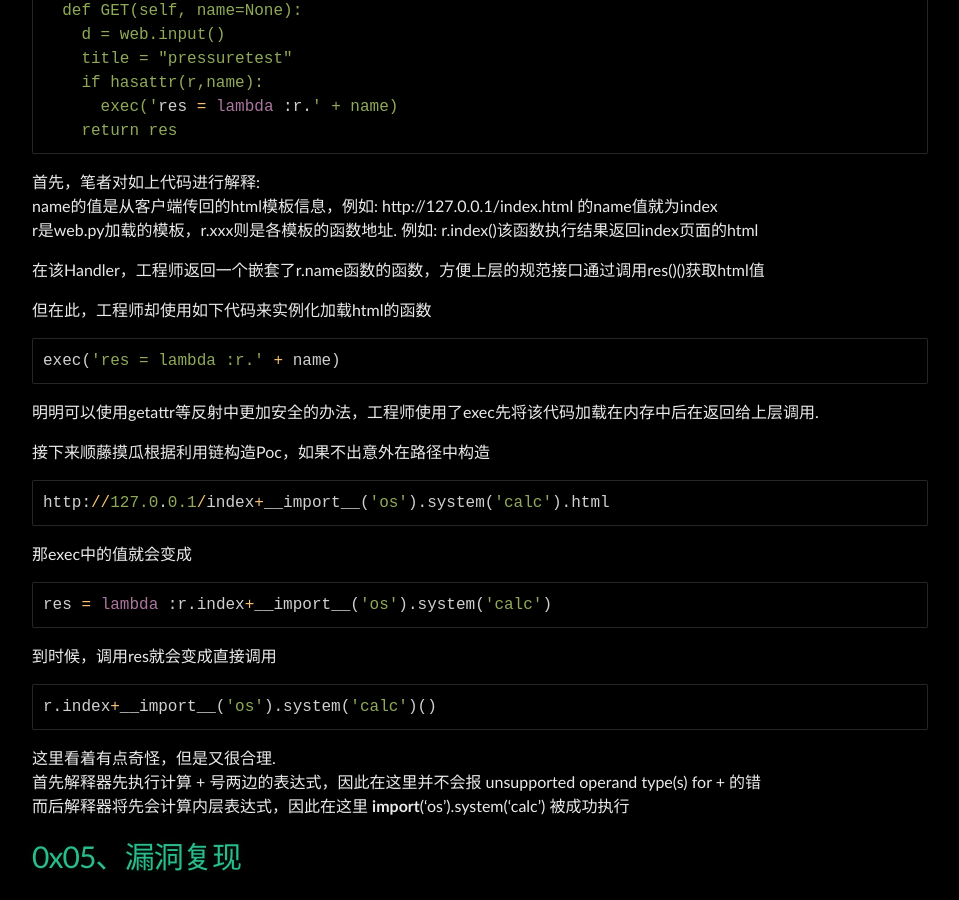
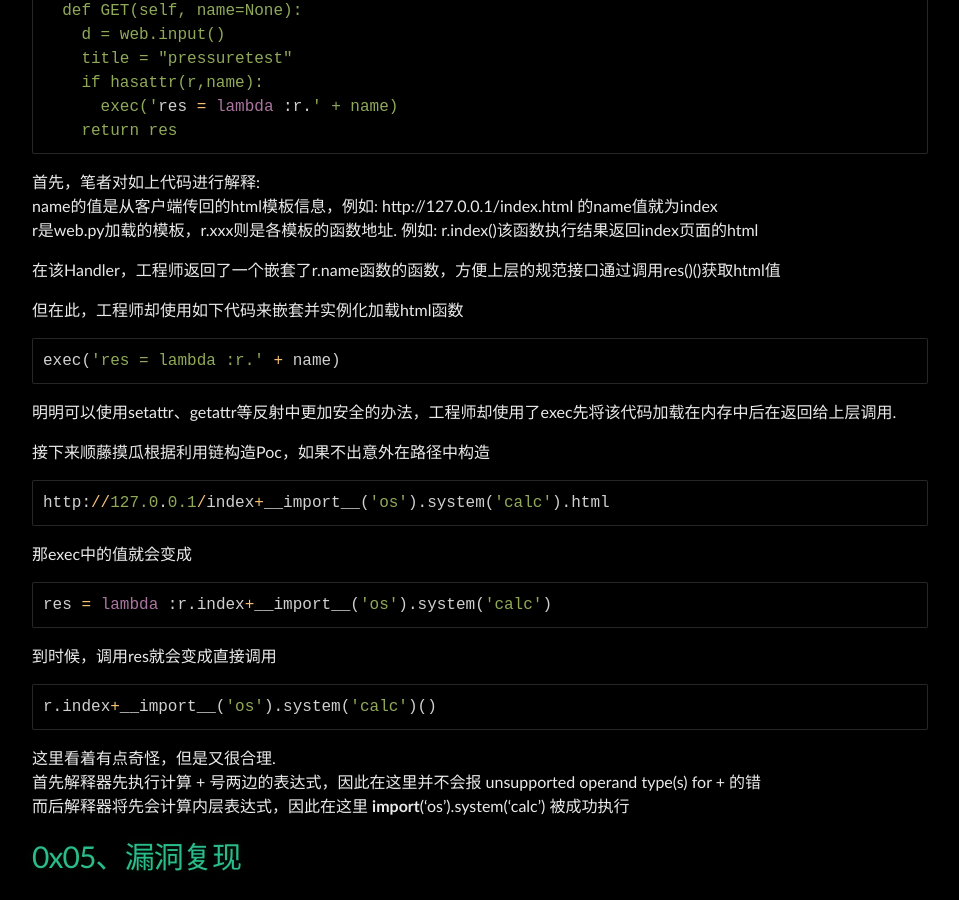
Before and after one commit to Leeyangee/leeyangee.github.io, a Jekyll site: the page built from _posts/2024-03-24-某A大厂Web审计实战-从不出货到拿下通用RCE漏洞.md, in a window 1280 px wide and 900 px high, scrolled down 3050 px. Shown: the whole window, without its empty margins (160-1119 px from the left). Built offline with Jekyll 4.4.1, drawn with Linux system fonts in a browser that asks for light colours.

Commit message:
Update 2024-03-24-某A大厂Web审计实战-从不出货到拿下通用RCE漏洞.md

````diff
--- a/_posts/2024-03-24-某A大厂Web审计实战-从不出货到拿下通用RCE漏洞.md
+++ b/_posts/2024-03-24-某A大厂Web审计实战-从不出货到拿下通用RCE漏洞.md
@@ -70,13 +70,13 @@ class pages:
 name的值是从客户端传回的html模板信息，例如: http://127.0.0.1/index.html 的name值就为index
 r是web.py加载的模板，r.xxx则是各模板的函数地址. 例如: r.index()该函数执行结果返回index页面的html
 
-在该Handler，工程师返回一个嵌套了r.name函数的函数，方便上层的规范接口通过调用res()()获取html值
+在该Handler，工程师返回了一个嵌套了r.name函数的函数，方便上层的规范接口通过调用res()()获取html值
 
-但在此，工程师却使用如下代码来实例化加载html的函数
+但在此，工程师却使用如下代码来嵌套并实例化加载html函数
 ```py
 exec('res = lambda :r.' + name)
 ```
-明明可以使用getattr等反射中更加安全的办法，工程师使用了exec先将该代码加载在内存中后在返回给上层调用.
+明明可以使用setattr、getattr等反射中更加安全的办法，工程师却使用了exec先将该代码加载在内存中后在返回给上层调用.
 
 接下来顺藤摸瓜根据利用链构造Poc，如果不出意外在路径中构造
 ```py
````
